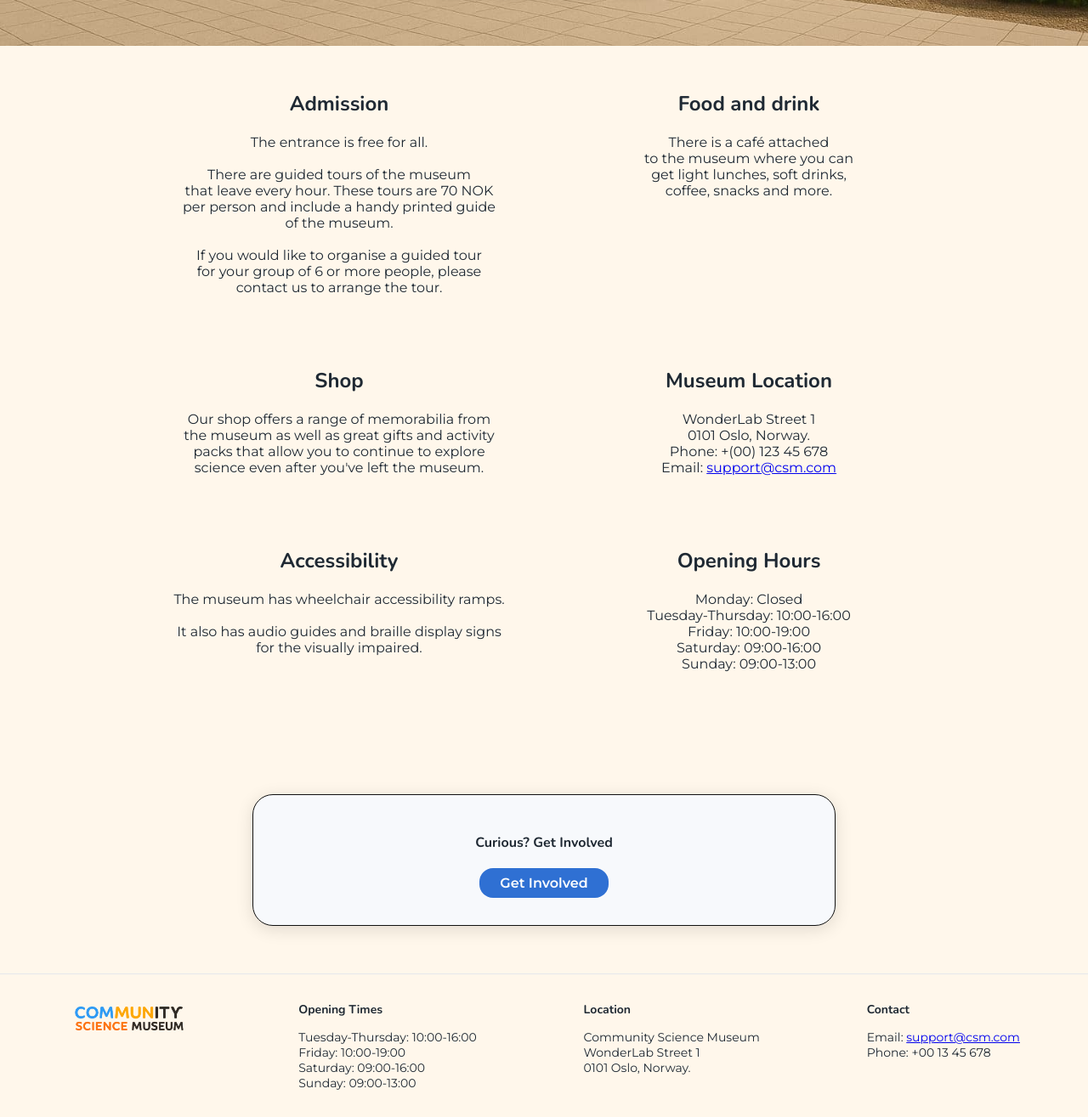
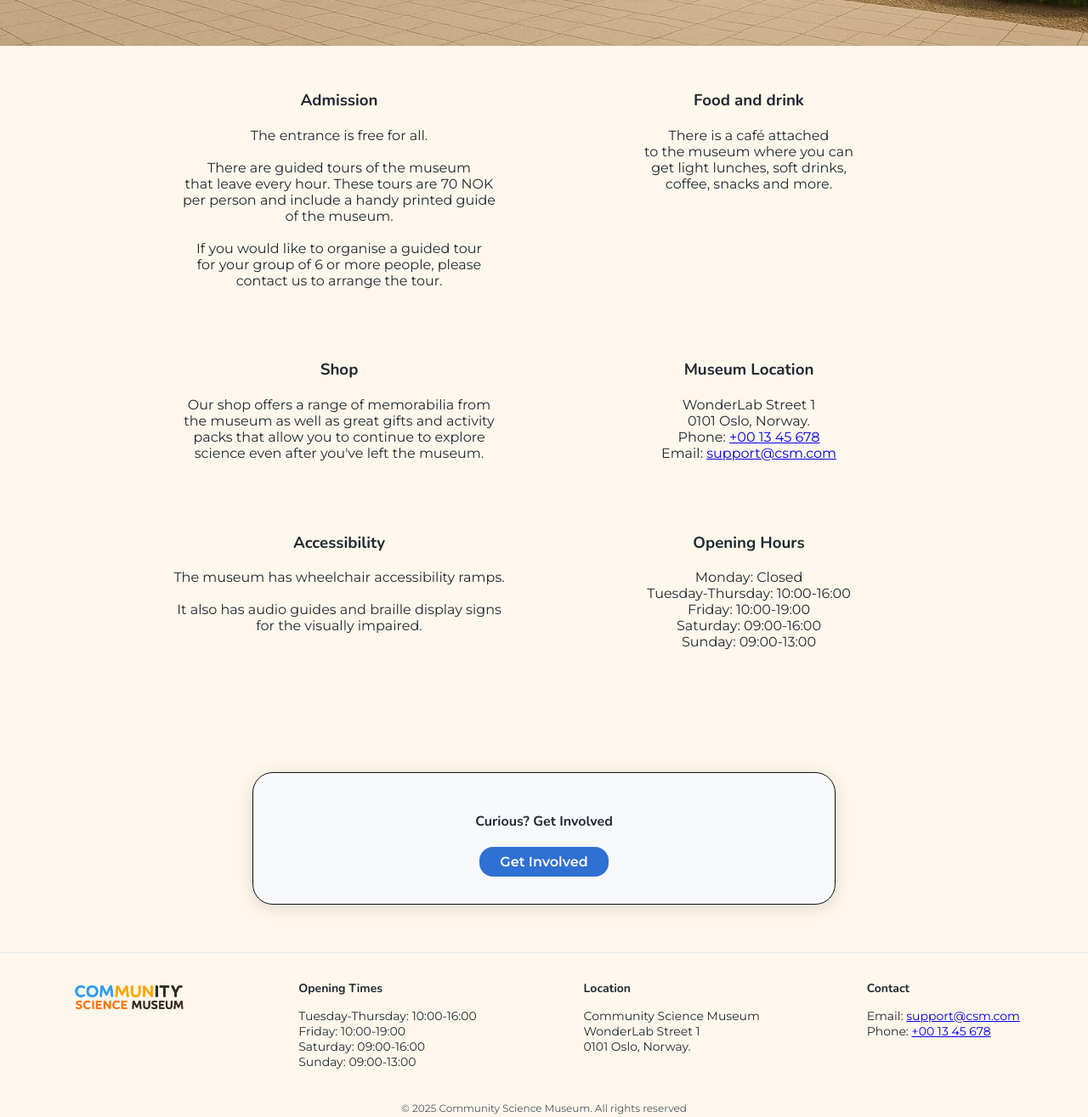
Before and after one commit to stigjoran/semester-project, a plain HTML site: page visit.html in a window 1280 px wide. Shown: the part 673-1988 px from the top of the page at 85% size. Drawn offline with nearby package versions, Linux system fonts and the light colour scheme.

Commit message:
accessibility and semantics polish
Updated heading hiearchy on Visit and Get Involved pages.
Improved semantics structure (added sr-only headings, corrected nav label text)
Standardized clickable phone links using tel:
Cleaned up minor typos and text formatting.
Ensured consistency across all four pages before submission.

```diff
--- a/visit.html
+++ b/visit.html
@@ -22,7 +22,7 @@
         <input type="checkbox" id="nav-toggle" class="nav-toggle-checkbox">
 
         <label for="nav-toggle" class="nav-toggle">
-            <span class="sr-only">toggle navigation</span>
+            <span class="sr-only">Toggle navigation</span>
         </label>
 
         <nav class="main-nav" aria-label="Main navigation">
@@ -54,12 +54,12 @@
 
 
 <section class="section visit-details" aria-labelledby="visit-details-title">
-    <h2 id="visit-details-title" class=sr-only>Visit Details</h2>
+    <h2 id="visit-details-title" class="sr-only">Visit Details</h2>
     <div class="container">
         <div class="visit-details__grid">
 
             <article class="visit-details__item">
-                <h2 class="visit-details__item-title">Admission</h2>
+                <h3 class="visit-details__item-title">Admission</h3>
                 <p class="visit-details__text">
                     The entrance is free for all. <br><br>
                     There are guided tours of the museum<br>that leave every hour.
@@ -69,7 +69,7 @@
             </article>
 
             <article class="visit-details__item">
-                <h2 class="visit-details__item-title">Food and drink</h2>
+                <h3 class="visit-details__item-title">Food and drink</h3>
                 <p class="visit-details__text">
                     There is a café attached<br>to the museum where you can<br>get
                     light lunches, soft drinks, <br>coffee, snacks and more.
@@ -77,7 +77,7 @@
             </article>
 
             <article class="visit-details__item">
-                <h2 class="visit-details__item-title">Shop</h2>
+                <h3 class="visit-details__item-title">Shop</h3>
                 <p class="visit-details__text">
                     Our shop offers a range of memorabilia from<br>the museum as well as great gifts
                     and activity<br>packs that allow you to continue to explore<br>science even after you've left the museum.
@@ -85,17 +85,17 @@
             </article>
 
             <article class="visit-details__item">
-                <h2 class="visit-details__item-title">Museum Location</h2>
+                <h3 class="visit-details__item-title">Museum Location</h3>
                 <p class="visit-details__text">
                     WonderLab Street 1<br>
                     0101 Oslo, Norway.<br>
-                    Phone: +(00) 123 45 678<br>
+                    Phone: <a href="tel:+001345678">+00 13 45 678</a><br>
                     Email: <a href="mailto:support@csm.com">support@csm.com</a>
                 </p>
             </article>
 
             <article class="visit-details__item">
-                <h2 class="visit-details__item-title">Accessibility</h2>
+                <h3 class="visit-details__item-title">Accessibility</h3>
                 <p class="visit-details__text">
                     The museum has wheelchair accessibility ramps.<br><br>
                     It also has audio guides and braille display signs<br>for the visually impaired.
@@ -106,7 +106,7 @@
 
 
             <article class="visit-details__item">
-                <h2 class="visit-details__item-title">Opening Hours</h2>
+                <h3 class="visit-details__item-title">Opening Hours</h3>
                 <p class="visit-details__text">
                     Monday: Closed<br>
                     Tuesday-Thursday: 10:00-16:00<br>
@@ -150,7 +150,9 @@
 
         <div class="footer-column">
             <h3 class="footer-title">Contact</h3>
-            <p>Email: <a href="mailto:support@csm.com">support@csm.com</a><br>Phone: +00 13 45 678</p>
+            <p>Email: <a href="mailto:support@csm.com">support@csm.com</a><br>
+               Phone: <a href="tel:+001345678">+00 13 45 678</a>
+            </p>
         </div>
     </div>
 
```
Also changed, not shown: exhibitions.html (+7 -5 lines), get-involved.html (+5 -3 lines), index.html (+7 -5 lines), 1 other file.
